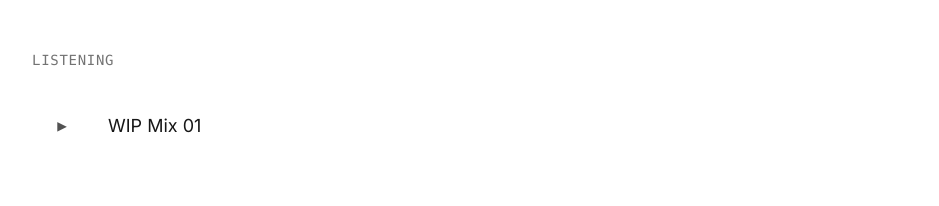
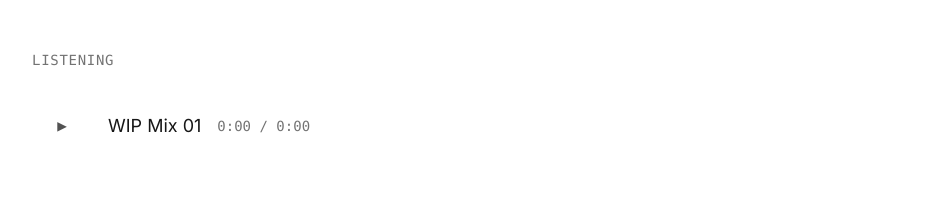
Before and after one commit to Milesy1/mileswaiteR2, a Next.js app: page /now in a window 1280 px wide. Shown: the part 1028-1234 px from the top of the page, without its empty margins (160-1099 px from the left). Built offline with nearby package versions, Linux system fonts and the light colour scheme; no server answers.

Commit message:
Add time elapsed functionality to music player with current time and duration display

```diff
--- a/app/now/page.tsx
+++ b/app/now/page.tsx
@@ -49,6 +49,8 @@ const nowData = [
 // Music Player Component - Touch-friendly and accessible
 function MusicPlayer({ trackTitle, audioFile }: { trackTitle: string; audioFile: string }) {
   const [isPlaying, setIsPlaying] = useState(false);
+  const [currentTime, setCurrentTime] = useState(0);
+  const [duration, setDuration] = useState(0);
   const audioRef = useRef<HTMLAudioElement>(null);
 
   const togglePlayPause = () => {
@@ -66,6 +68,28 @@ function MusicPlayer({ trackTitle, audioFile }: { trackTitle: string; audioFile:
     if (event.key === 'Enter' || event.key === ' ') {
       event.preventDefault();
       togglePlayPause();
+    }
+  };
+
+  // Format time in MM:SS format
+  const formatTime = (time: number) => {
+    if (isNaN(time)) return '0:00';
+    const minutes = Math.floor(time / 60);
+    const seconds = Math.floor(time % 60);
+    return `${minutes}:${seconds.toString().padStart(2, '0')}`;
+  };
+
+  // Handle time updates
+  const handleTimeUpdate = () => {
+    if (audioRef.current) {
+      setCurrentTime(audioRef.current.currentTime);
+    }
+  };
+
+  // Handle duration loaded
+  const handleLoadedMetadata = () => {
+    if (audioRef.current) {
+      setDuration(audioRef.current.duration);
     }
   };
 
@@ -99,11 +123,17 @@ function MusicPlayer({ trackTitle, audioFile }: { trackTitle: string; audioFile:
       <span className="text-neutral-900 dark:text-white text-base sm:text-lg leading-relaxed">
         {trackTitle}
       </span>
+      {/* Time display */}
+      <span className="text-neutral-500 dark:text-neutral-400 text-xs sm:text-sm font-mono">
+        {formatTime(currentTime)} / {formatTime(duration)}
+      </span>
       <audio
         ref={audioRef}
         src={audioFile}
         loop
         onEnded={() => setIsPlaying(false)}
+        onTimeUpdate={handleTimeUpdate}
+        onLoadedMetadata={handleLoadedMetadata}
         preload="metadata"
       />
     </div>
```
